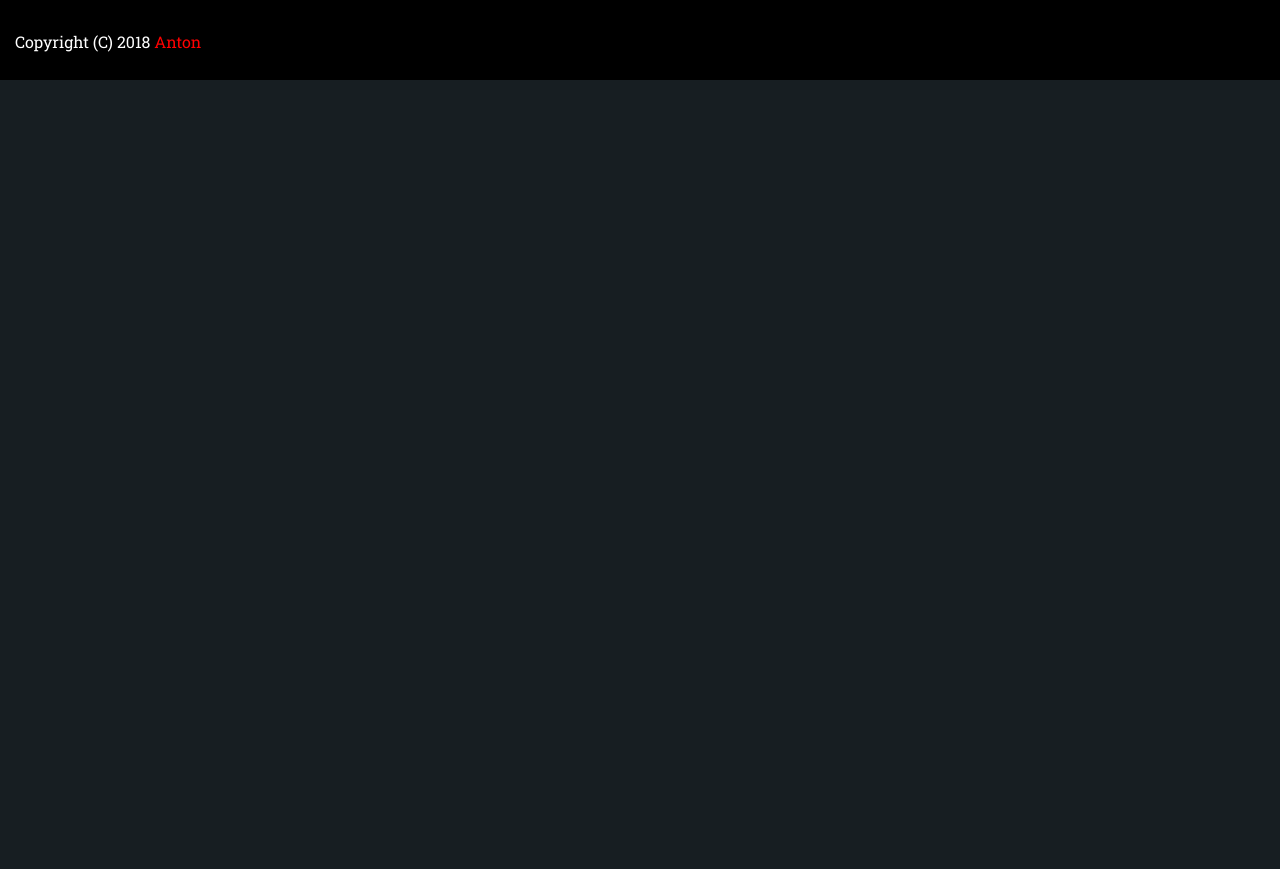
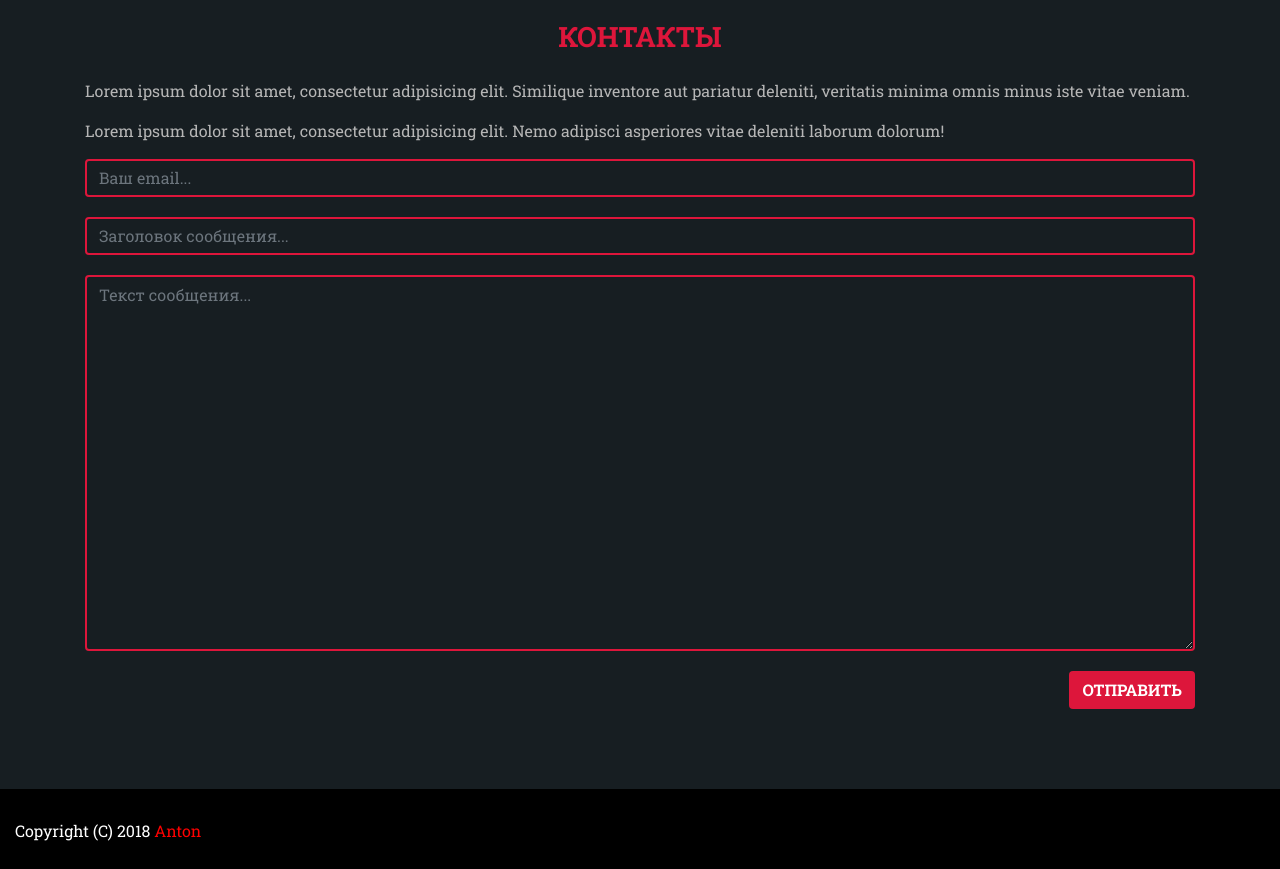
Before and after one commit to Krucke/DotaLife, a Yii app: template views/site/contacts.php in a window 1280 px wide. Shown: the part 79-948 px from the top of the page. Before the commit the page ends 159 px from the top, so only its background shows below. Run offline with PHP 8.4 and a stand-in for Yii, Linux system fonts and the light colour scheme; the template is opened without the code that fills it, so the values that code supplies are empty; some libraries are stand-ins or nearby versions.

Commit message:
add contact us and reworked design of profile

```diff
--- a/views/layouts/main.php
+++ b/views/layouts/main.php
@@ -46,7 +46,7 @@ AppAsset::register($this);
           <a class="nav-link" href="/site/news">НОВОСТИ</a>
         </li>
         <li class="nav-item">
-          <a class="nav-link" href="/site/news">КОНТАКТЫ</a>
+          <a class="nav-link" href="/site/contact">КОНТАКТЫ</a>
         </li>
         <li class="nav-item more_items">
           <a class="nav-link" href="/site">БАЗА ЗНАНИЙ</a>
--- a/views/site/contacts.php
+++ b/views/site/contacts.php
@@ -0,0 +1,13 @@
+<title>Контакты</title>
+<div class="contacts">
+  <h3 class="text-center">КОНТАКТЫ</h3>
+  <p>Lorem ipsum dolor sit amet, consectetur adipisicing elit. Similique inventore aut pariatur deleniti, veritatis minima omnis minus iste vitae veniam.</p>
+  <p>Lorem ipsum dolor sit amet, consectetur adipisicing elit. Nemo adipisci asperiores vitae deleniti laborum dolorum!</p>
+  <form class="" action="/site/contact" method="post">
+    <input type="email" name="email" value="" class="form-control" placeholder="Ваш email...">
+    <input type="text" name="title" value="" placeholder="Заголовок сообщения..." class="form-control">
+    <textarea name="text" rows="15" cols="80" class="form-control" placeholder="Текст сообщения..."></textarea>
+    <button type="submit" name="go" class="btn float-right">ОТПРАВИТЬ</button>
+  </form>
+  <div class="clearfix"></div>
+</div>
--- a/web/css/site.css
+++ b/web/css/site.css
@@ -172,3 +172,36 @@ a:hover {
     border: none;
     color: black;
     font-weight: 700; }
+
+.contacts h3 {
+  margin-top: 20px;
+  margin-bottom: 25px; }
+
+.contacts p {
+  color: #b6b6b6; }
+
+.contacts input, .contacts textarea {
+  margin-bottom: 20px;
+  background: inherit;
+  border: 2px solid #DD163B;
+  color: white;
+  outline: inherit; }
+
+.contacts input:focus, .contacts input:active {
+  background: inherit;
+  outline: none;
+  color: white; }
+
+.contacts textarea:focus, .contacts textarea:active {
+  background: inherit;
+  outline: none;
+  color: white; }
+
+.contacts button {
+  background: #DD163B;
+  color: white;
+  font-weight: 700;
+  margin-bottom: 80px; }
+
+.contacts button:hover {
+  background: #e92348; }
--- a/web/css/site.scss
+++ b/web/css/site.scss
@@ -217,3 +217,38 @@ opacity: 1;
     font-weight: 700;
   }
 }
+.contacts{
+  h3{
+    margin-top: 20px;
+    margin-bottom: 25px;
+  }
+  p{
+    color: rgb(182,182,182);
+  }
+  input,textarea{
+    margin-bottom: 20px;
+    background: inherit;
+    border: 2px solid $pink;
+    color: white;
+    outline: inherit;
+  }
+  input:focus,input:active{
+    background: inherit;
+    outline: none;
+    color: white;
+  }
+  textarea:focus,textarea:active{
+    background: inherit;
+    outline: none;
+    color: white;
+  }
+  button{
+    background: $pink;
+    color: white;
+    font-weight: 700;
+    margin-bottom: 80px;
+  }
+  button:hover{
+    background: lighten($pink, 5);
+  }
+}
```
Also changed, not shown: config/web.php (+9 -1 lines), controllers/SiteController.php (+10 -8 lines).
